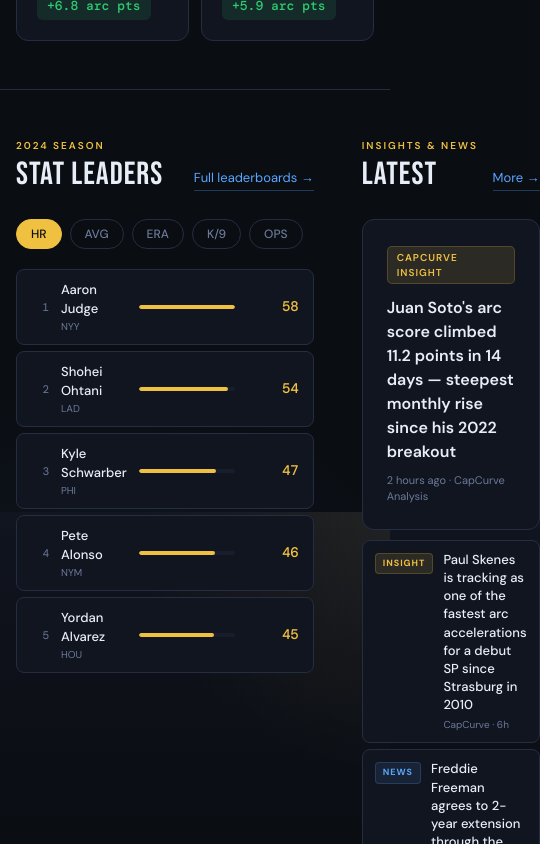
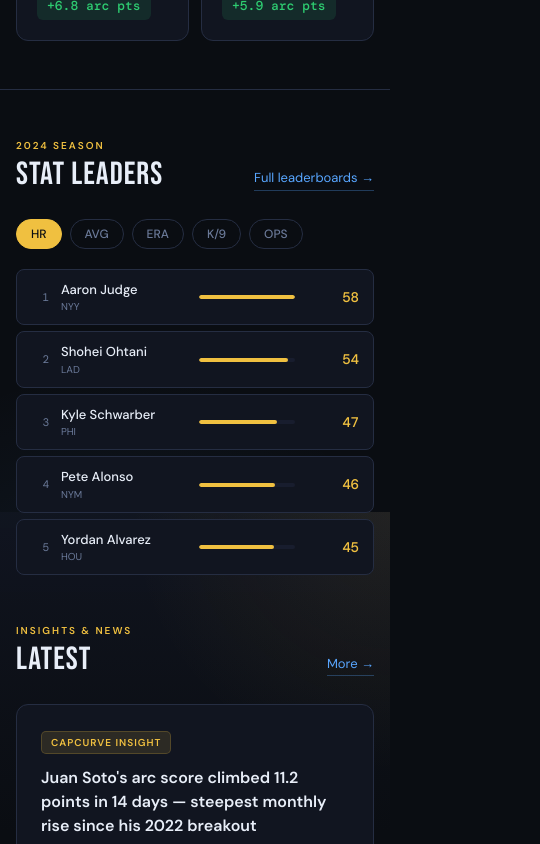
Before and after one commit to jsquardo/capcurve, a React (Vite) app in the folder frontend/: page / in a window 390 px wide. Shown: the part 2020-2864 px from the top of the page, 540 px wide, since content can reach past the window. Built offline with nearby package versions, Linux system fonts and the light colour scheme; no server answers.

Commit message:
refactor(home): extract StatLeadersSection and LeaderRow components

```diff
--- /dev/null
+++ b/frontend/src/components/home/LeaderRow.tsx
@@ -0,0 +1,30 @@
+interface LeaderRowProps {
+  rank: number
+  name: string
+  team: string
+  value: number | string
+  barPct: number
+}
+
+export default function LeaderRow({ rank, name, team, value, barPct }: LeaderRowProps) {
+  return (
+    <div className="flex cursor-pointer items-center gap-3 rounded-[8px] border border-border bg-elevated px-[14px] py-[10px] transition-colors hover:border-border-strong">
+      <span className="w-[18px] shrink-0 text-right font-mono text-[11px] text-text-subtle">
+        {rank}
+      </span>
+      <div className="flex-1">
+        <div className="text-[13px] font-medium">{name}</div>
+        <div className="text-[10px] text-text-subtle">{team}</div>
+      </div>
+      <div className="h-1 w-24 shrink-0 overflow-hidden rounded-sm bg-panel">
+        <div
+          className="h-full rounded-sm bg-accent transition-all duration-300"
+          style={{ width: `${barPct}%` }}
+        />
+      </div>
+      <span className="w-[52px] shrink-0 text-right font-mono text-[14px] font-medium text-accent">
+        {value}
+      </span>
+    </div>
+  )
+}
--- /dev/null
+++ b/frontend/src/components/home/StatLeadersSection.tsx
@@ -0,0 +1,113 @@
+import { useState } from 'react'
+import LeaderRow from './LeaderRow'
+
+type LeaderEntry = { n: string; t: string; v: number | string }
+type LeaderCategory = 'hr' | 'avg' | 'era' | 'k9' | 'ops'
+
+// Mock data — replace with API responses when leaderboard endpoint is wired to the frontend
+// TODO: wire to GET /api/v1/leaderboards when frontend data-fetching is added in Phase 3
+const leadersData: Record<LeaderCategory, LeaderEntry[]> = {
+  hr: [
+    { n: 'Aaron Judge', t: 'NYY', v: 58 },
+    { n: 'Shohei Ohtani', t: 'LAD', v: 54 },
+    { n: 'Kyle Schwarber', t: 'PHI', v: 47 },
+    { n: 'Pete Alonso', t: 'NYM', v: 46 },
+    { n: 'Yordan Alvarez', t: 'HOU', v: 45 },
+  ],
+  avg: [
+    { n: 'Luis Arraez', t: 'MIA', v: '.354' },
+    { n: 'Freddie Freeman', t: 'LAD', v: '.331' },
+    { n: 'Paul Goldschmidt', t: 'STL', v: '.317' },
+    { n: 'Rafael Devers', t: 'BOS', v: '.312' },
+    { n: 'Trea Turner', t: 'PHI', v: '.308' },
+  ],
+  era: [
+    { n: 'Spencer Strider', t: 'ATL', v: '2.11' },
+    { n: 'Zack Wheeler', t: 'PHI', v: '2.34' },
+    { n: 'Gerrit Cole', t: 'NYY', v: '2.56' },
+    { n: 'Sandy Alcantara', t: 'MIA', v: '2.70' },
+    { n: 'Kevin Gausman', t: 'SF', v: '2.81' },
+  ],
+  k9: [
+    { n: 'Spencer Strider', t: 'ATL', v: '13.7' },
+    { n: 'Corbin Burnes', t: 'BAL', v: '11.9' },
+    { n: 'Dylan Cease', t: 'SD', v: '11.4' },
+    { n: 'Julio Urías', t: 'LAD', v: '10.8' },
+    { n: 'Shane Bieber', t: 'CLE', v: '10.3' },
+  ],
+  ops: [
+    { n: 'Shohei Ohtani', t: 'LAD', v: '1.038' },
+    { n: 'Aaron Judge', t: 'NYY', v: '.999' },
+    { n: 'Yordan Alvarez', t: 'HOU', v: '.987' },
+    { n: 'Ronald Acuña Jr.', t: 'ATL', v: '.961' },
+    { n: 'Luis Robert Jr.', t: 'CWS', v: '.943' },
+  ],
+}
+
+const leaderCategories: { key: LeaderCategory; label: string }[] = [
+  { key: 'hr', label: 'HR' },
+  { key: 'avg', label: 'AVG' },
+  { key: 'era', label: 'ERA' },
+  { key: 'k9', label: 'K/9' },
+  { key: 'ops', label: 'OPS' },
+]
+
+// Bar width for numeric stats: proportional to leader. For string stats (AVG, ERA):
+// rank-based so the top entry is widest without needing to parse formatted strings.
+function computeBarPct(index: number, value: number | string, leaders: LeaderEntry[]): number {
+  if (typeof leaders[0].v === 'number') {
+    return Math.round((Number(value) / Number(leaders[0].v)) * 100)
+  }
+  return Math.round(((leaders.length - index) / leaders.length) * 85) + 15
+}
+
+export default function StatLeadersSection() {
+  const [leaderCat, setLeaderCat] = useState<LeaderCategory>('hr')
+  const leaders = leadersData[leaderCat]
+
+  return (
+    <div>
+      <div className="mb-7 flex items-end justify-between">
+        <div>
+          <div className="mb-[6px] text-[10px] font-semibold uppercase tracking-[2px] text-accent">
+            2024 Season
+          </div>
+          <div className="font-display text-[32px] leading-none tracking-[1px]">Stat Leaders</div>
+        </div>
+        <a href="/leaderboards" className="border-b border-link/30 pb-[2px] text-[13px] text-link">
+          Full leaderboards →
+        </a>
+      </div>
+
+      <div className="mb-5 flex flex-wrap gap-2">
+        {leaderCategories.map(({ key, label }) => (
+          <button
+            key={key}
+            type="button"
+            onClick={() => setLeaderCat(key)}
+            className={`rounded-full border px-[14px] py-[5px] text-[12px] font-medium transition-all ${
+              leaderCat === key
+                ? 'border-accent bg-accent text-[#0a0d12]'
+                : 'border-border text-text-subtle hover:border-border-strong hover:text-text-muted'
+            }`}
+          >
+            {label}
+          </button>
+        ))}
+      </div>
+
+      <div className="flex flex-col gap-[6px]">
+        {leaders.map((entry, i) => (
+          <LeaderRow
+            key={entry.n}
+            rank={i + 1}
+            name={entry.n}
+            team={entry.t}
+            value={entry.v}
+            barPct={computeBarPct(i, entry.v, leaders)}
+          />
+        ))}
+      </div>
+    </div>
+  )
+}
--- a/frontend/src/pages/HomePage.tsx
+++ b/frontend/src/pages/HomePage.tsx
@@ -1,56 +1,6 @@
-import { useState } from 'react'
 import HeroSection from '../components/home/HeroSection'
 import TrendingSection from '../components/home/TrendingSection'
-
-// --- Stat Leaders ---
-type LeaderEntry = { n: string; t: string; v: number | string }
-type LeaderCategory = 'hr' | 'avg' | 'era' | 'k9' | 'ops'
-
-const leadersData: Record<LeaderCategory, LeaderEntry[]> = {
-  hr: [
-    { n: 'Aaron Judge', t: 'NYY', v: 58 },
-    { n: 'Shohei Ohtani', t: 'LAD', v: 54 },
-    { n: 'Kyle Schwarber', t: 'PHI', v: 47 },
-    { n: 'Pete Alonso', t: 'NYM', v: 46 },
-    { n: 'Yordan Alvarez', t: 'HOU', v: 45 },
-  ],
-  avg: [
-    { n: 'Luis Arraez', t: 'MIA', v: '.354' },
-    { n: 'Freddie Freeman', t: 'LAD', v: '.331' },
-    { n: 'Paul Goldschmidt', t: 'STL', v: '.317' },
-    { n: 'Rafael Devers', t: 'BOS', v: '.312' },
-    { n: 'Trea Turner', t: 'PHI', v: '.308' },
-  ],
-  era: [
-    { n: 'Spencer Strider', t: 'ATL', v: '2.11' },
-    { n: 'Zack Wheeler', t: 'PHI', v: '2.34' },
-    { n: 'Gerrit Cole', t: 'NYY', v: '2.56' },
-    { n: 'Sandy Alcantara', t: 'MIA', v: '2.70' },
-    { n: 'Kevin Gausman', t: 'SF', v: '2.81' },
-  ],
-  k9: [
-    { n: 'Spencer Strider', t: 'ATL', v: '13.7' },
-    { n: 'Corbin Burnes', t: 'BAL', v: '11.9' },
-    { n: 'Dylan Cease', t: 'SD', v: '11.4' },
-    { n: 'Julio Urías', t: 'LAD', v: '10.8' },
-    { n: 'Shane Bieber', t: 'CLE', v: '10.3' },
-  ],
-  ops: [
-    { n: 'Shohei Ohtani', t: 'LAD', v: '1.038' },
-    { n: 'Aaron Judge', t: 'NYY', v: '.999' },
-    { n: 'Yordan Alvarez', t: 'HOU', v: '.987' },
-    { n: 'Ronald Acuña Jr.', t: 'ATL', v: '.961' },
-    { n: 'Luis Robert Jr.', t: 'CWS', v: '.943' },
-  ],
-}
-
-const leaderCategories: { key: LeaderCategory; label: string }[] = [
-  { key: 'hr', label: 'HR' },
-  { key: 'avg', label: 'AVG' },
-  { key: 'era', label: 'ERA' },
-  { key: 'k9', label: 'K/9' },
-  { key: 'ops', label: 'OPS' },
-]
+import StatLeadersSection from '../components/home/StatLeadersSection'
 
 // --- Feed ---
 type FeedItem = { type: 'insight' | 'news'; text: string; meta: string }
@@ -63,19 +13,6 @@
 ]
 
 export default function HomePage() {
-  const [leaderCat, setLeaderCat] = useState<LeaderCategory>('hr')
-
-  const leaders = leadersData[leaderCat]
-  const isNumericLeader = typeof leaders[0].v === 'number'
-
-  function leaderBarPct(i: number, v: number | string): number {
-    if (isNumericLeader) {
-      return Math.round((Number(v) / Number(leaders[0].v)) * 100)
-    }
-    // Rank-based width for string stat values (AVG, ERA, etc.)
-    return Math.round(((leaders.length - i) / leaders.length) * 85) + 15
-  }
-
   return (
     <>
       <HeroSection />
@@ -84,67 +21,9 @@
 
       {/* STAT LEADERS + FEED */}
       <section className="border-b border-border px-4 py-12 sm:px-6 lg:px-10">
-        <div className="grid gap-12" style={{ gridTemplateColumns: '1.1fr 1fr' }}>
+        <div className="grid grid-cols-1 gap-12 lg:grid-cols-[1.1fr_1fr]">
 
-          {/* STAT LEADERS */}
-          <div>
-            <div className="mb-7 flex items-end justify-between">
-              <div>
-                <div className="mb-[6px] text-[10px] font-semibold uppercase tracking-[2px] text-accent">
-                  2024 Season
-                </div>
-                <div className="font-display text-[32px] leading-none tracking-[1px]">Stat Leaders</div>
-              </div>
-              <a href="/leaderboards" className="border-b border-link/30 pb-[2px] text-[13px] text-link">
-                Full leaderboards →
-              </a>
-            </div>
-
-            {/* Category pills */}
-            <div className="mb-5 flex flex-wrap gap-2">
-              {leaderCategories.map(({ key, label }) => (
-                <button
-                  key={key}
-                  type="button"
-                  onClick={() => setLeaderCat(key)}
-                  className={`rounded-full border px-[14px] py-[5px] text-[12px] font-medium transition-all ${
-                    leaderCat === key
-                      ? 'border-accent bg-accent text-[#0a0d12]'
-                      : 'border-border text-text-subtle hover:border-border-strong hover:text-text-muted'
-                  }`}
-                >
-                  {label}
-                </button>
-              ))}
-            </div>
-
-            {/* Leaderboard rows */}
-            <div className="flex flex-col gap-[6px]">
-              {leaders.map((entry, i) => (
-                <div
-                  key={entry.n}
-                  className="flex cursor-pointer items-center gap-3 rounded-[8px] border border-border bg-elevated px-[14px] py-[10px] transition-colors hover:border-border-strong"
-                >
-                  <span className="w-[18px] shrink-0 text-right font-mono text-[11px] text-text-subtle">
-                    {i + 1}
-                  </span>
-                  <div className="flex-1">
-                    <div className="text-[13px] font-medium">{entry.n}</div>
-                    <div className="text-[10px] text-text-subtle">{entry.t}</div>
-                  </div>
-                  <div className="h-1 w-24 shrink-0 overflow-hidden rounded-sm bg-panel">
-                    <div
-                      className="h-full rounded-sm bg-accent transition-all duration-300"
-                      style={{ width: `${leaderBarPct(i, entry.v)}%` }}
-                    />
-                  </div>
-                  <span className="w-[52px] shrink-0 text-right font-mono text-[14px] font-medium text-accent">
-                    {entry.v}
-                  </span>
-                </div>
-              ))}
-            </div>
-          </div>
+          <StatLeadersSection />
 
           {/* FEED */}
           <div>
```
